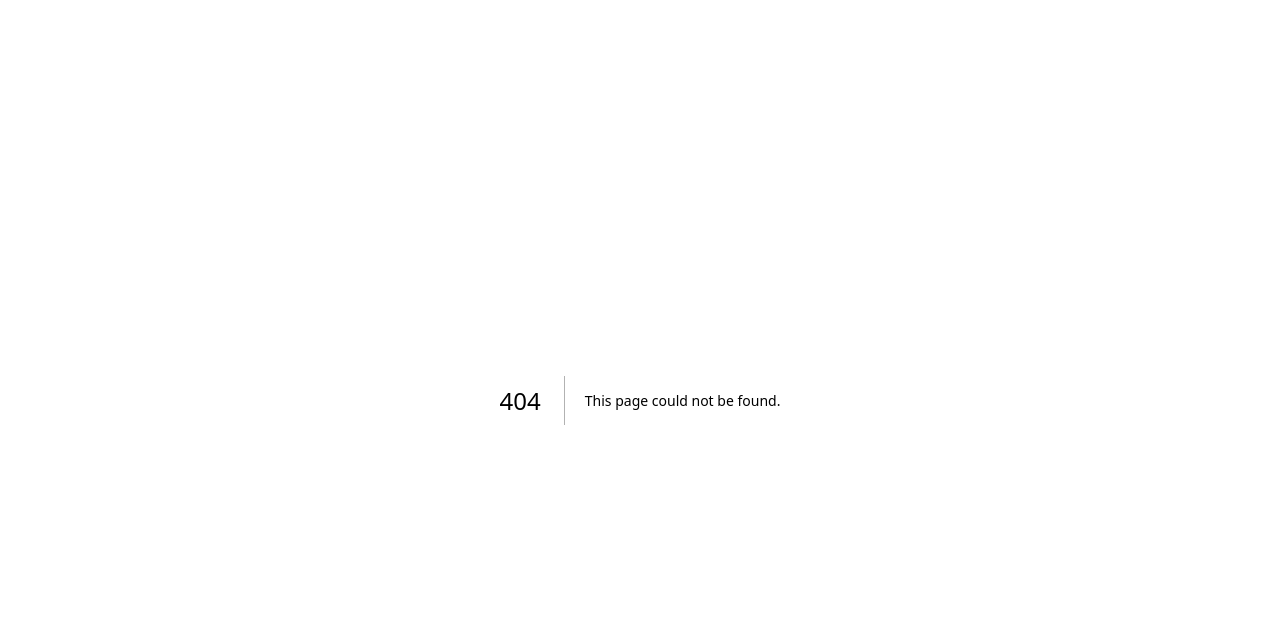
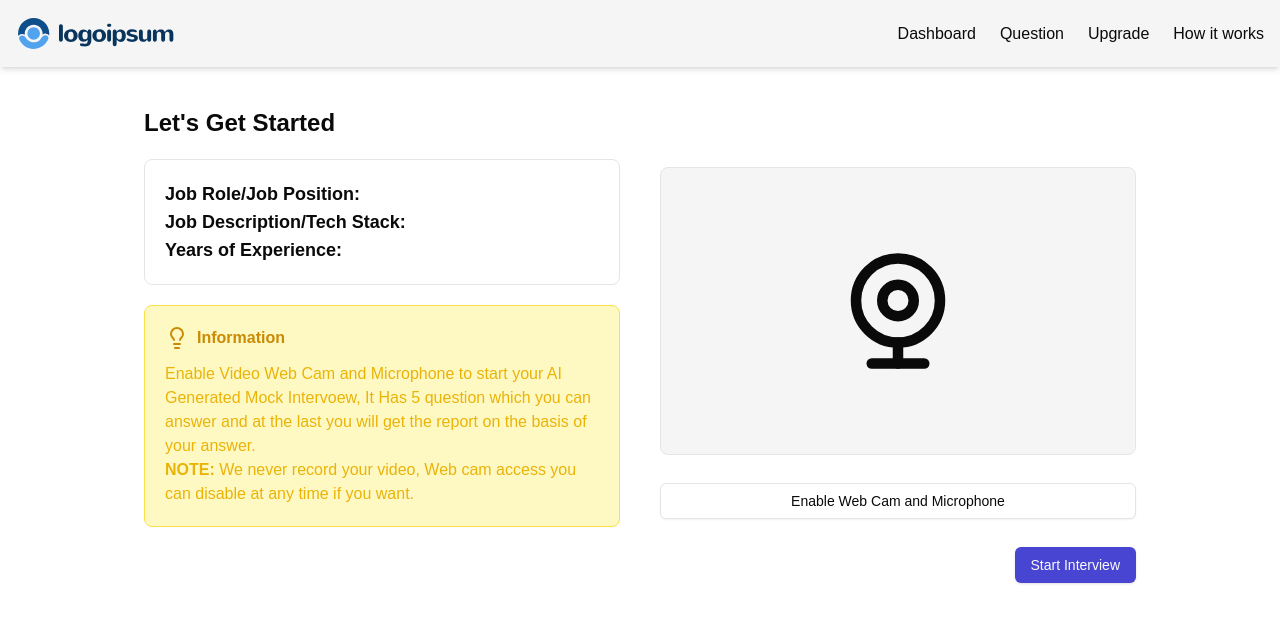
Before and after one commit to lvimuth/ai-mock-interview-app, a Next.js app: page /dashboard/interview/1 in a window 1280 px wide. Before the commit this address had no page. Shown: the top 622 px of the page. Built offline with nearby package versions, Linux system fonts and the light colour scheme; no server answers; the database is empty.

Commit message:
interview start

```diff
--- a/app/dashboard/_components/AddNewInterview.jsx
+++ b/app/dashboard/_components/AddNewInterview.jsx
@@ -18,6 +18,7 @@
 import { useUser } from "@clerk/nextjs";
 import moment from "moment/moment";
 import { db } from "@/utils/db";
+import { useRouter } from "next/navigation";
 
 function AddNewInterview() {
   const [openDialog, setOpenDialog] = useState(false);
@@ -27,6 +28,7 @@
   const [loading, setLoading] = useState(false);
   const [jsonResponse, setJsonResponse] = useState([]);
   const { user } = useUser();
+  const router = useRouter();
 
   const onSubmit = async (event) => {
     setLoading(true);
@@ -73,9 +75,12 @@
         error
       );
     }
+    if (resp) {
+      setOpenDialog(false);
+      setLoading(false);
+      router.push(`/dashboard/interview/${resp[0]?.mockId}`);
+    }
     // Close the dialog after form submission
-    setOpenDialog(false);
-    setLoading(false);
   };
 
   return (
--- /dev/null
+++ b/app/dashboard/interview/[interviewId]/page.js
@@ -0,0 +1,92 @@
+"use client";
+import { Button } from "@/components/ui/button";
+import { db } from "@/utils/db";
+import { MockInterview } from "@/utils/schema";
+import { eq } from "drizzle-orm";
+import { Lightbulb, WebcamIcon } from "lucide-react";
+import React, { useEffect, useState } from "react";
+import Webcam from "react-webcam";
+
+function Interview({ params }) {
+  const [interviewData, setInterviewData] = useState();
+  const [webCamEnabled, setWebcamEnabled] = useState(false);
+
+  useEffect(() => {
+    console.log(params?.interviewId);
+    GetInterviewDetails();
+  }, []);
+
+  const GetInterviewDetails = async () => {
+    const result = await db
+      .select()
+      .from(MockInterview)
+      .where(eq(MockInterview.mockId, params.interviewId));
+    setInterviewData(result[0]);
+  };
+
+  return (
+    <div className="my-10 ">
+      <h2 className="font-bold text-2xl">Let's Get Started</h2>
+      <div className="grid grid-cols-1 md:grid-cols-2 gap-10">
+        <div className="flex flex-col my-5 gap-5 ">
+          <div className="flex flex-col p-5 border rounded-lg">
+            <h2 className="text-lg">
+              <strong>Job Role/Job Position: </strong>
+              {interviewData?.jobPosition}
+            </h2>
+            <h2 className="text-lg">
+              <strong>Job Description/Tech Stack: </strong>
+              {interviewData?.jobDesc}
+            </h2>
+            <h2 className="text-lg">
+              <strong>Years of Experience: </strong>
+              {interviewData?.jobExperience}
+            </h2>
+          </div>
+          <div className="p-5 border rounded-lg border-yellow-300 bg-yellow-100">
+            <h2 className="flex gap-2 items-center text-yellow-600">
+              <Lightbulb />
+              <strong>Information</strong>
+            </h2>
+            <h2 className="mt-3 text-yellow-500">
+              Enable Video Web Cam and Microphone to start your AI Generated
+              Mock Intervoew, It Has 5 question which you can answer and at the
+              last you will get the report on the basis of your answer. <br />
+              <span>
+                <strong>NOTE: </strong>We never record your video, Web cam
+                access you can disable at any time if you want.
+              </span>
+            </h2>
+          </div>
+        </div>
+        <div>
+          {webCamEnabled ? (
+            <Webcam
+              onUserMedia={() => setWebcamEnabled(true)}
+              onUserMediaError={() => setWebcamEnabled(false)}
+              style={{ height: 300, width: 300 }}
+              mirrored={true}
+            />
+          ) : (
+            <>
+              <WebcamIcon className="h-72 w-full my-7 p-20 bg-secondary rounded-lg border" />
+
+              <Button
+                variant="outline"
+                className="w-full"
+                onClick={() => setWebcamEnabled(true)}
+              >
+                Enable Web Cam and Microphone
+              </Button>
+            </>
+          )}
+        </div>
+      </div>
+      <div className="flex justify-end items-end">
+        <Button>Start Interview</Button>
+      </div>
+    </div>
+  );
+}
+
+export default Interview;
--- a/package.json
+++ b/package.json
@@ -23,6 +23,7 @@
     "next": "15.0.3",
     "react": "^18",
     "react-dom": "^18",
+    "react-webcam": "^7.2.0",
     "tailwind-merge": "^2.5.4",
     "tailwindcss-animate": "^1.0.7",
     "uuid": "^11.0.3"
```
Also changed, not shown: 1 other file (tests, documents, lock files or other folders).
